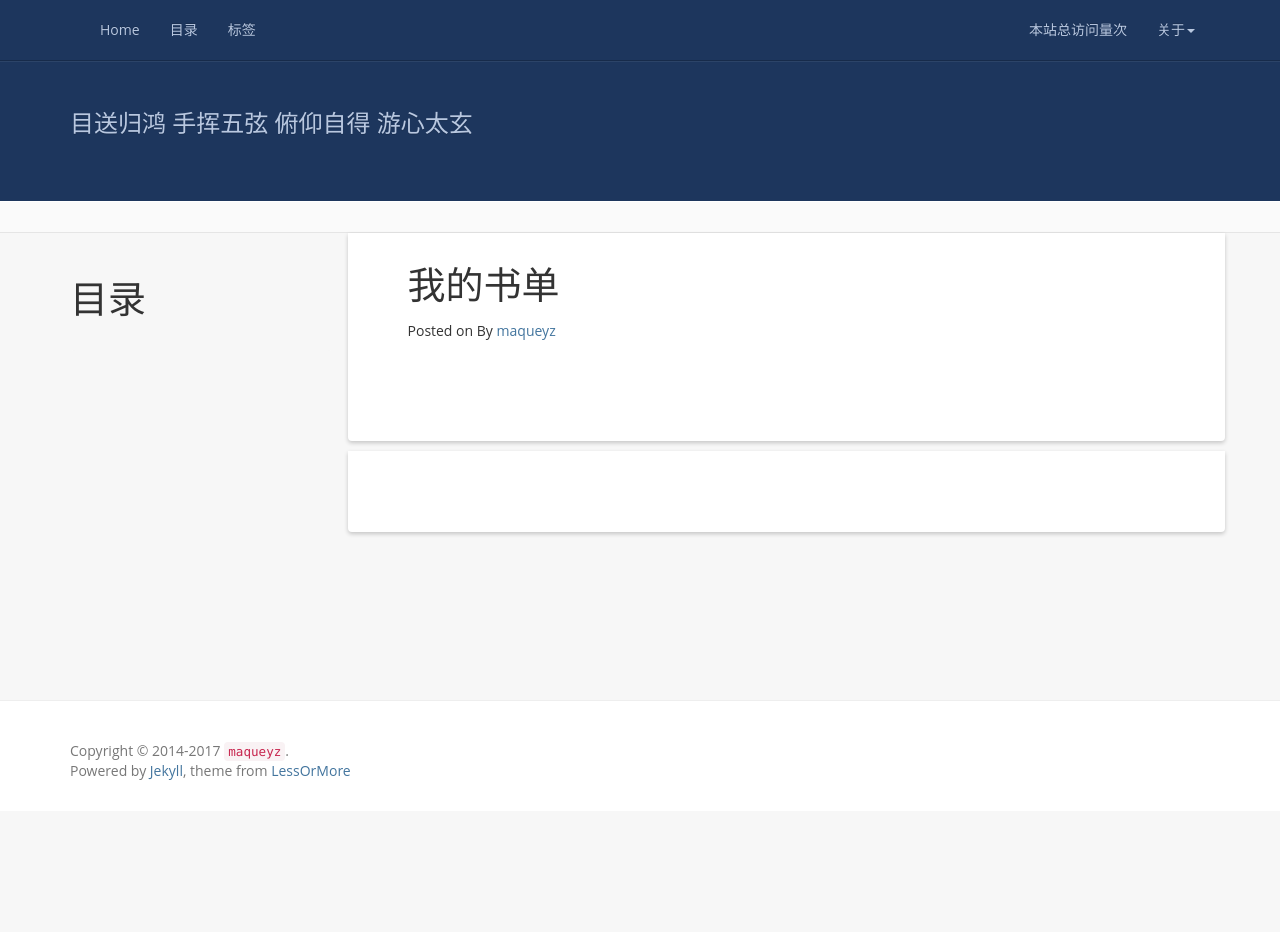
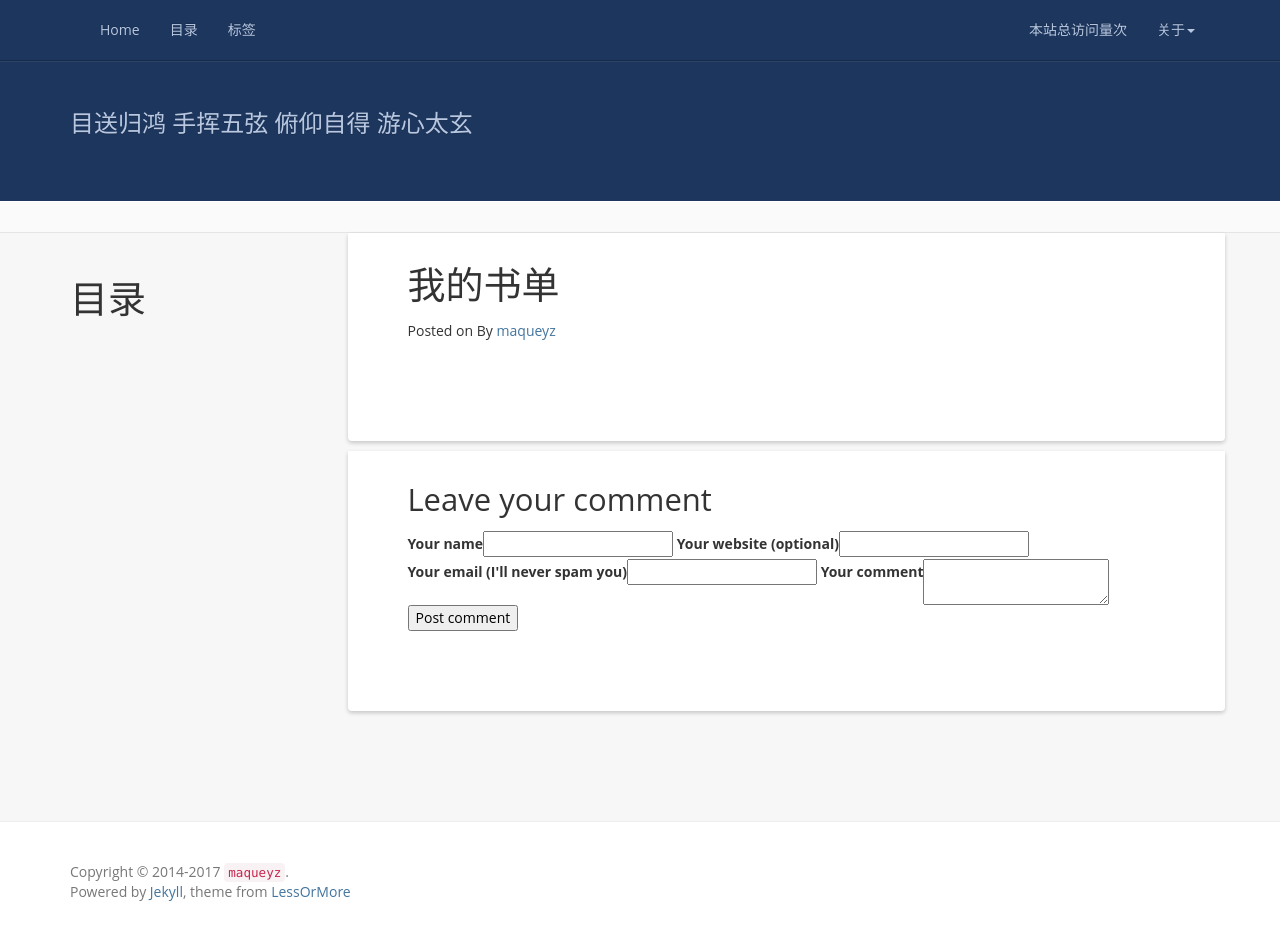
Before and after one commit to maqueredkop/maqueredkop.github.io, a Jekyll site: the page built from books.md, in a window 1280 px wide and 932 px high. Built offline with Jekyll 4.4.1, drawn with Linux system fonts in a browser that asks for light colours; nearby versions of some CDN libraries; a script that is not in the unit is left out; comment, search, counter and statistics services are not loaded.

Commit message:
add a comment

```diff
--- a/_layouts/post.html
+++ b/_layouts/post.html
@@ -29,6 +29,19 @@ layout: default
           <div class="wrapper">
             {% include LessOrMore/comments %}
           </div>
+
+          <form action="http://pooleapp.herokuapp.com/data/1880a4e7-c762-44bd-bf2b-94c90b7f9210/" method="post">
+            <h2>Leave your comment</h2>
+            <input type="hidden" name="redirect_to" value="/thanks" />
+            <input type="hidden" name="path" value="/blog/adding-a-static-comments-system-to-my-jekyll-build/" />
+            <label for="name">Your name</label><input type="text" name="name">
+            <label for="url">Your website <span>(optional)</span></label><input type="text" name="url">
+            <label for="email">Your email <span>(I'll never spam you)</span></label><input type="text" name="email">
+            <label for="comment">Your comment</label><textarea name="comment" class="comment-text"></textarea>
+            <input type="submit" value="Post comment" class="submit" />
+          </form>
+
+
         </article>
       </div>
     </div>
```
